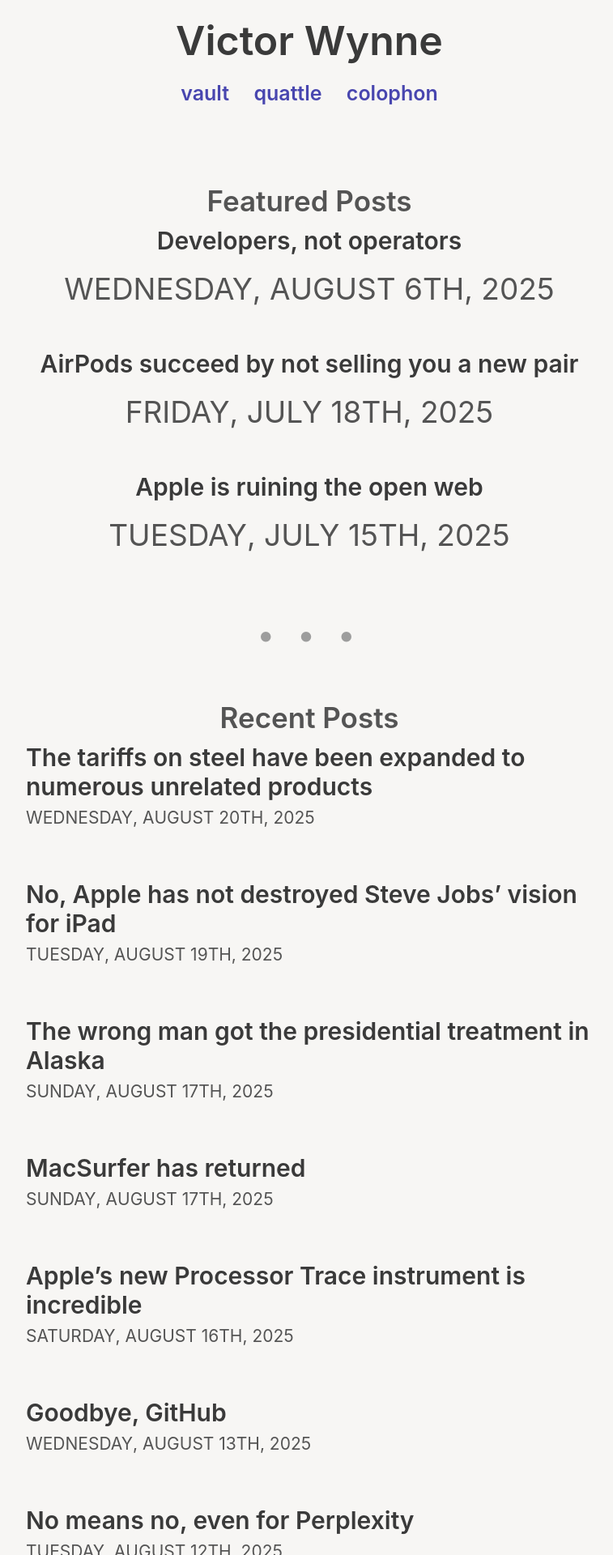
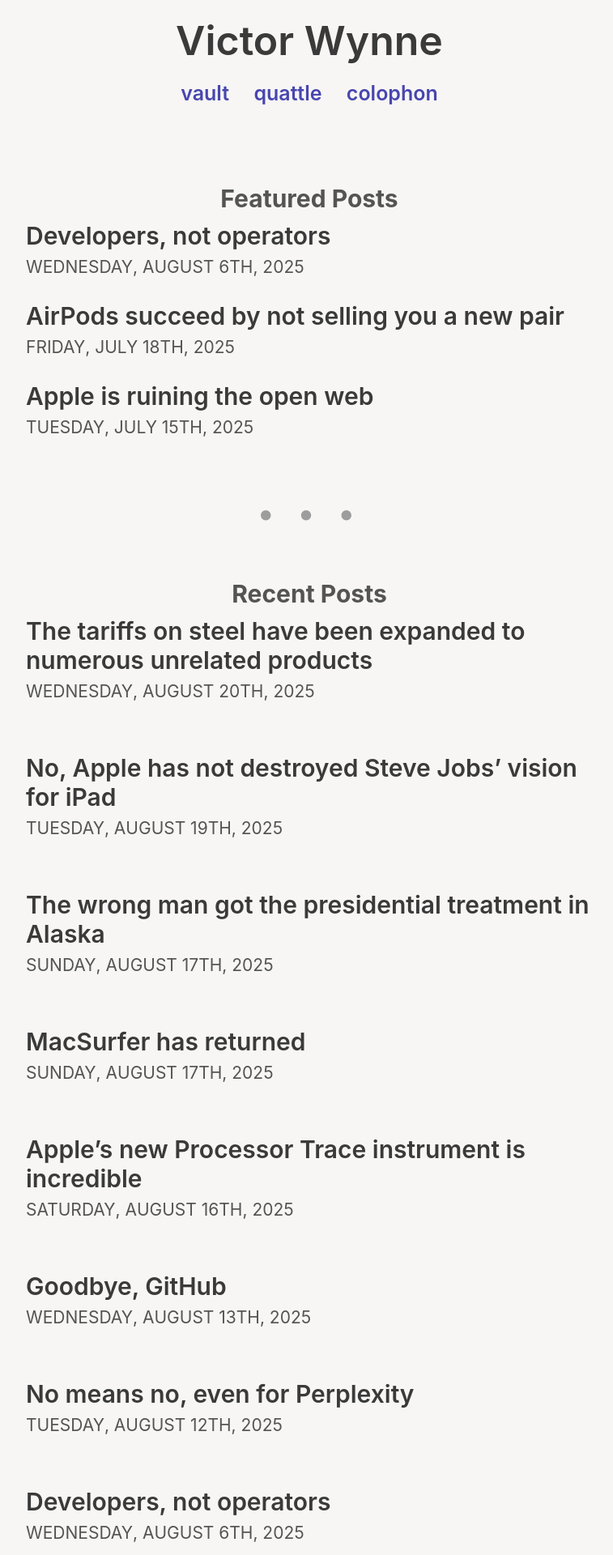
Before and after one commit to victorwynne/victorwynne, a Jekyll site: the page built from index.html, in a window 1280 px wide. Shown: the top 1920 px of the page at 81% size, without its empty margins (258-1015 px from the left). Built offline with Jekyll 4.4.1, drawn with Linux system fonts in a browser that asks for light colours; comment, search, counter and statistics services are not loaded.

Commit message:
_type.scss

```diff
--- a/_sass/_type.scss
+++ b/_sass/_type.scss
@@ -28,9 +28,10 @@
   font-size: 1.5rem;
 }
 
-.featured-posts,
-.recent-posts {
-  font-size: 1.75rem;
+h2.featured-posts,
+h2.recent-posts {
+  font-size: 1.5rem;
+  font-weight: bold;
   text-align: center;
 }
 
```
